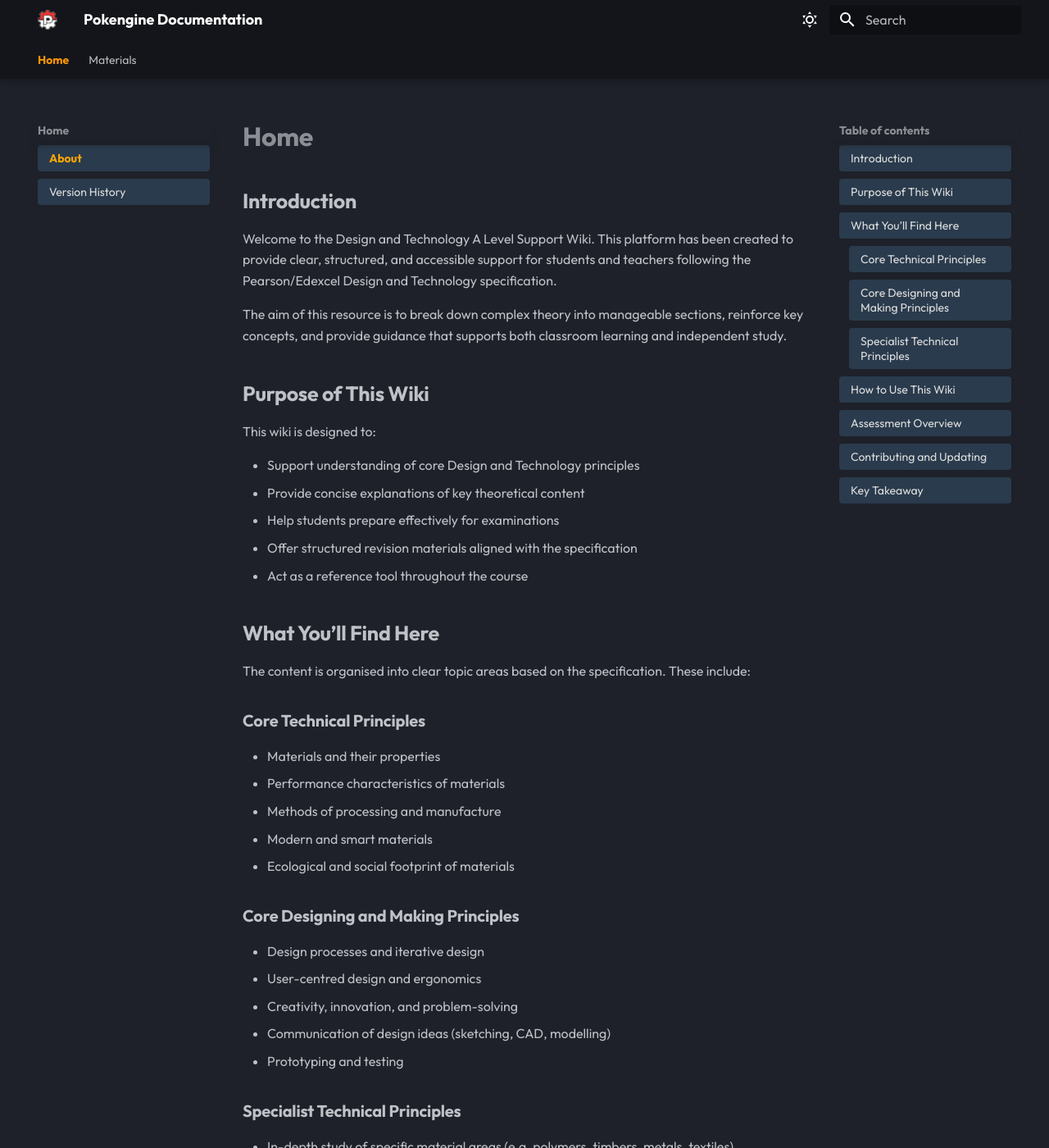
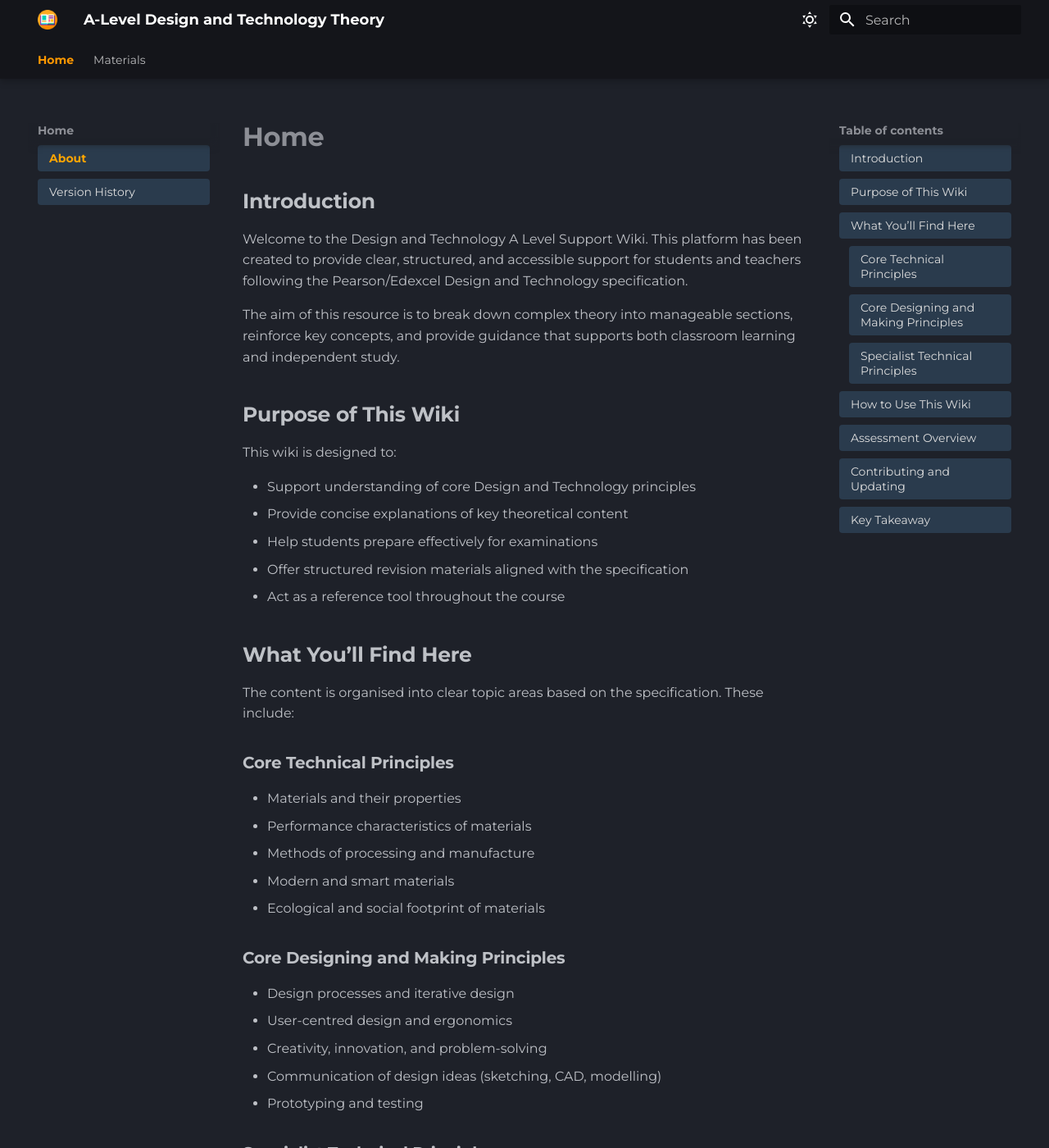
Before and after one commit to PixelMister/Design-and-Technology-Content, an MkDocs documentation site: the page built from docs/index.md, in a window 1280 px wide and 1400 px high. Shown: the whole window at 82% size. Built offline with MkDocs 1.6.1 and Material for MkDocs 9.7.7, drawn with Linux system fonts in a browser that asks for light colours.

```diff
--- a/mkdocs.yml
+++ b/mkdocs.yml
@@ -1,5 +1,5 @@
-site_name: Pokengine Documentation
-site_url: https://pokengine-new.readthedocs.io
+site_name: A-Level Design and Technology Theory
+site_url: https://design-and-technology-a-level.readthedocs.io
 nav:
   - Home:
       - About: index.md
@@ -49,7 +49,7 @@ theme:
   name: material
 
   font:
-    text: Outfit
+    text: Montserrat
     code: Ubuntu Mono
   logo: assets/logo.png
   favicon: assets/favicon.png
```
Also changed, not shown: docs/assets/favicon.png, docs/assets/logo.png.
